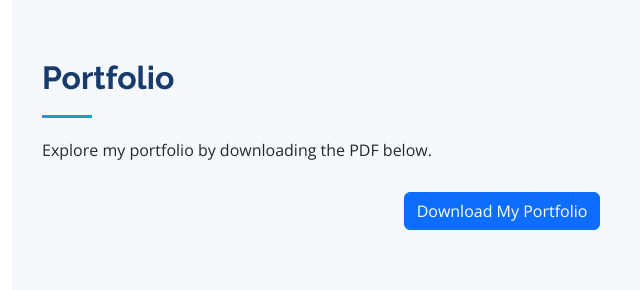
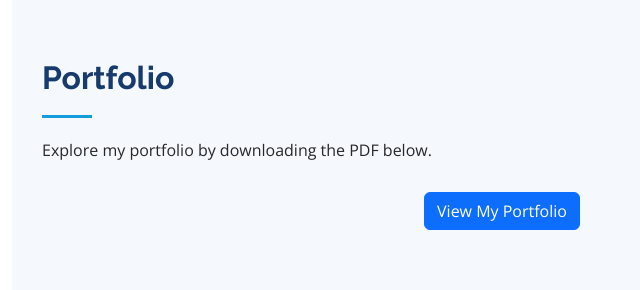
Before and after one commit to atallm7/portfo, a Flask app: page / in a window 1280 px wide. Shown: the part 1247-1537 px from the top of the page, without its empty margins (288-928 px from the left). Run offline with Flask 3, Linux system fonts and the light colour scheme; some libraries are stand-ins or nearby versions.

```diff
--- a/templates/index.html
+++ b/templates/index.html
@@ -117,7 +117,7 @@
 
     <div class="row justify-content-center">
       <div class="col-lg-6 text-center">
-        <a href="static/assets/img/Mark_Portfolio.pdf" class="btn btn-primary" download>Download My Portfolio</a>
+        <a href="static/assets/img/Mark_Portfolio.pdf" class="btn btn-primary" download>View My Portfolio</a>
       </div>
     </div>
 
```
